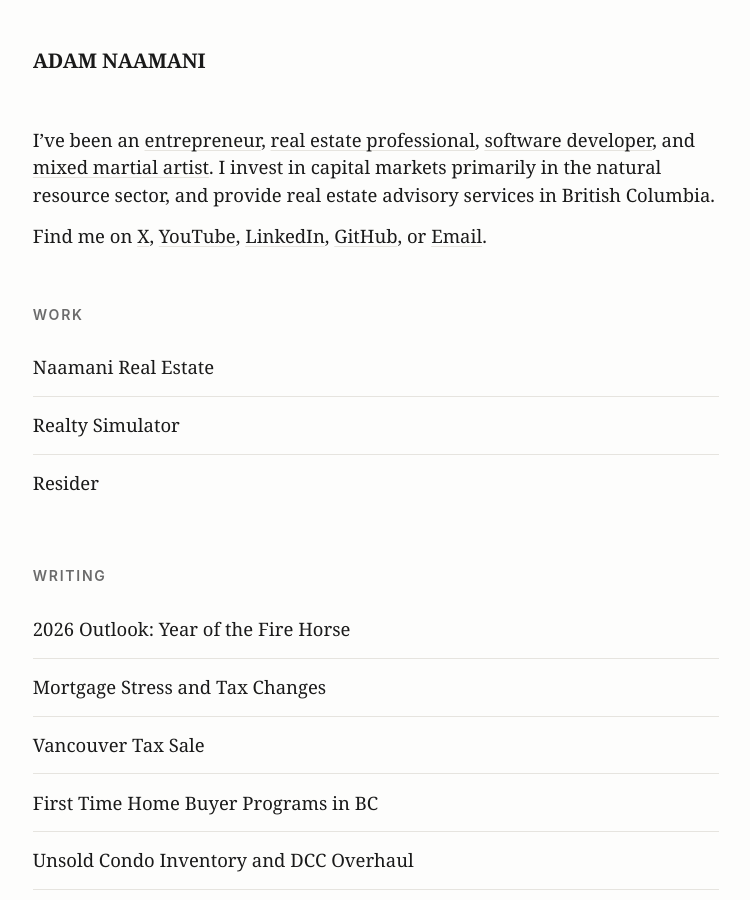
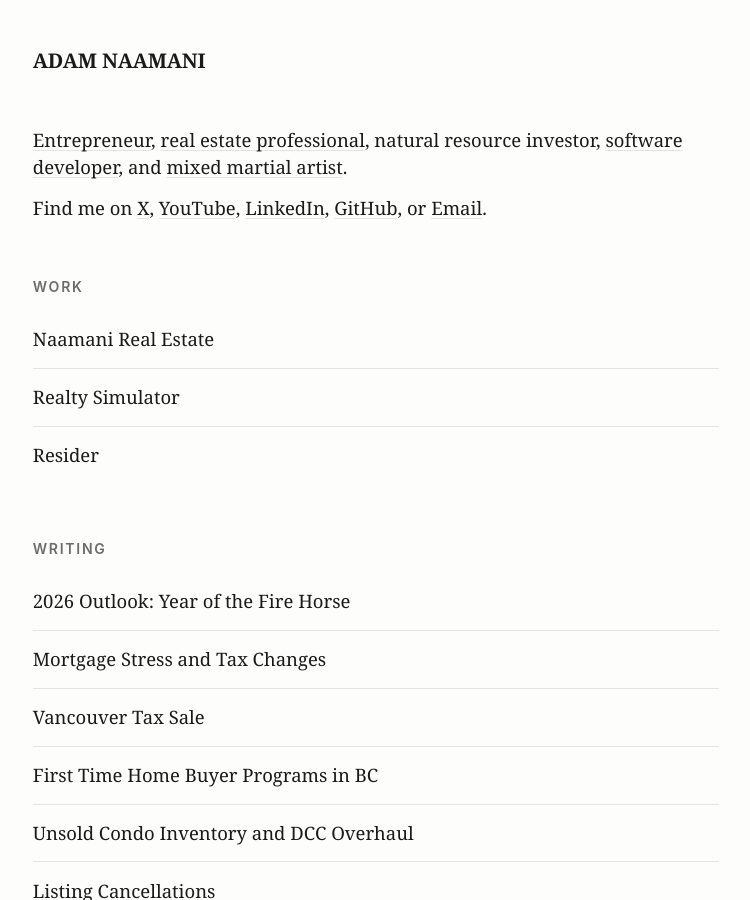
Before and after one commit to adamnaamani/adamnaamani, a Jekyll site: the page built from index.md, in a window 1280 px wide and 900 px high. Shown: the whole window, without its empty margins (264-1014 px from the left). Built offline with Jekyll 4.4.1, drawn with Linux system fonts in a browser that asks for light colours.

Commit message:
Simplify site bio into a concise role list.
Co-authored-by: Cursor <cursoragent@cursor.com>

```diff
--- a/_config.yml
+++ b/_config.yml
@@ -1,9 +1,9 @@
 title: Adam Naamani
 email: adamnaamani@gmail.com
 description: >-
-  I've been an <a href="/about/#entrepreneur">entrepreneur</a>, <a href="/about/#real-estate-professional">real estate professional</a>, <a href="/about/#software-developer">software developer</a>, and <a href="/about/#martial-artist">mixed martial artist</a>. I invest in capital markets primarily in the natural resource sector, and provide real estate advisory services in British Columbia.
+  <a href="/about/#entrepreneur">Entrepreneur</a>, <a href="/about/#real-estate-professional">real estate professional</a>, natural resource investor, <a href="/about/#software-developer">software developer</a>, and <a href="/about/#martial-artist">mixed martial artist</a>.
 intro: |-
-  I've been an [entrepreneur](/about/#entrepreneur), [real estate professional](/about/#real-estate-professional), [software developer](/about/#software-developer), and [mixed martial artist](/about/#martial-artist). I invest in capital markets primarily in the natural resource sector, and provide real estate advisory services in British Columbia.
+  [Entrepreneur](/about/#entrepreneur), [real estate professional](/about/#real-estate-professional), natural resource investor, [software developer](/about/#software-developer), and [mixed martial artist](/about/#martial-artist).
 
   Find me on [X](https://x.com/adamknaamani), [YouTube](https://www.youtube.com/@adamnaamani), [LinkedIn](https://www.linkedin.com/in/adamnaamani), [GitHub](https://github.com/adamnaamani), or [Email](mailto:adamnaamani@gmail.com).
 baseurl: ""
```
